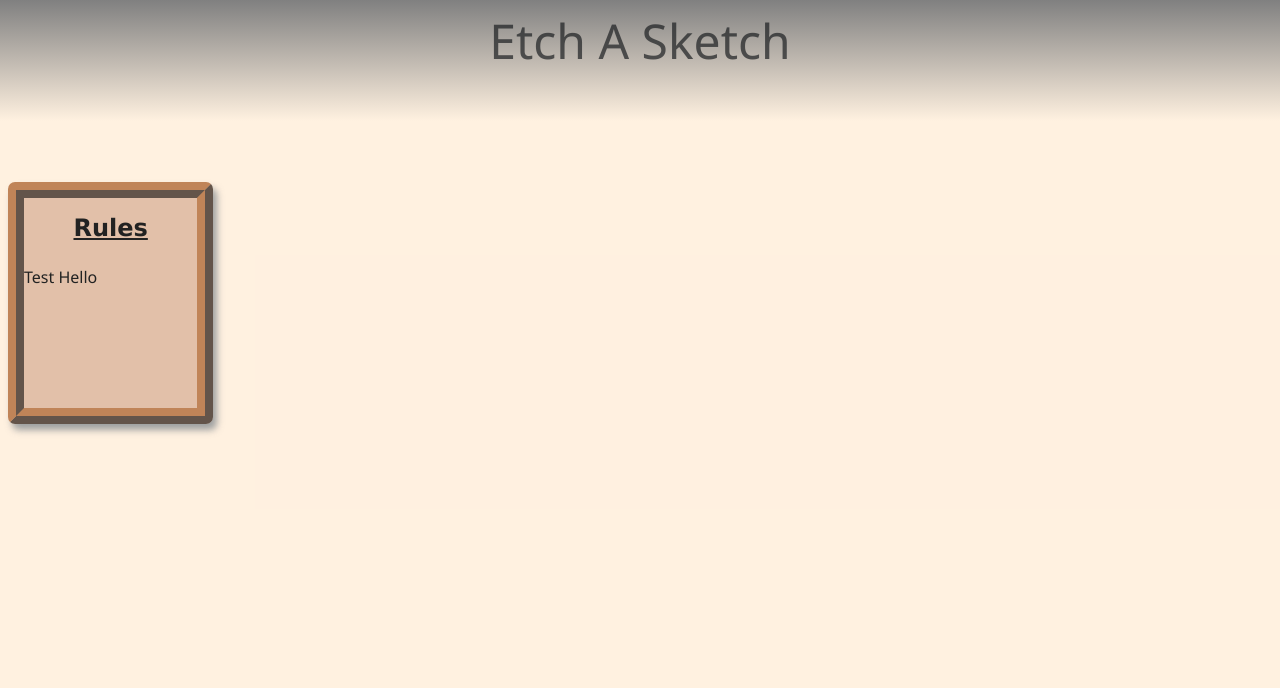
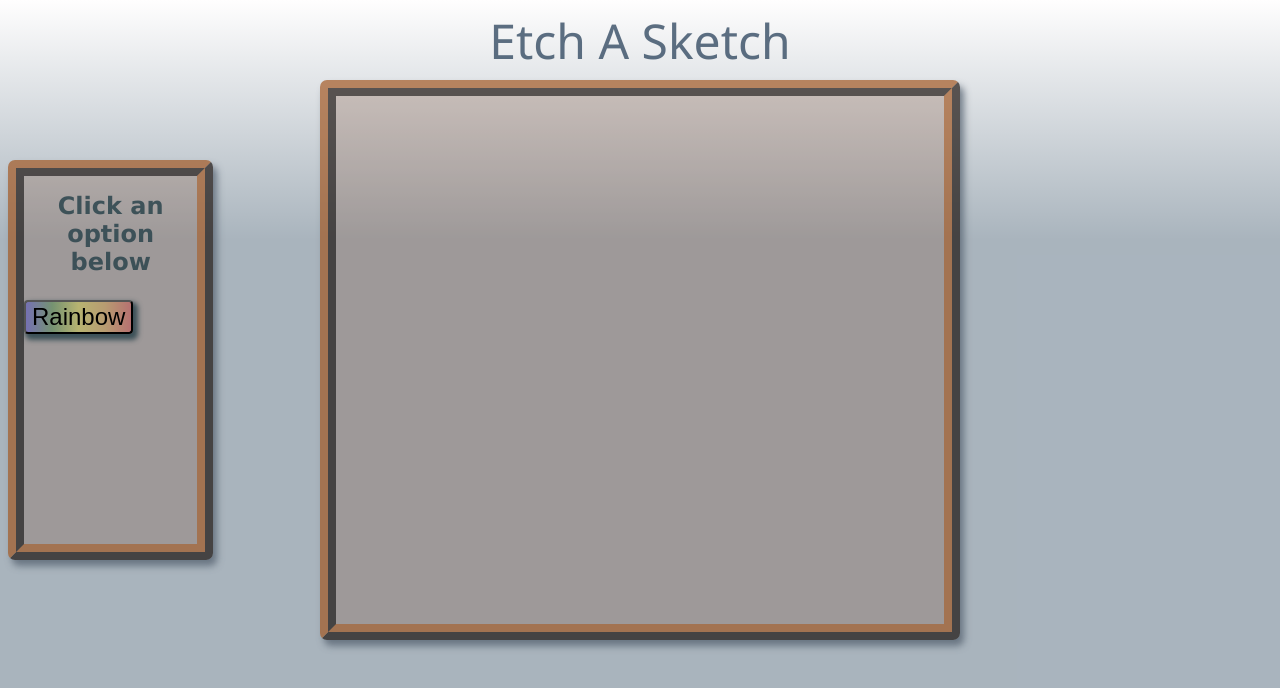
Before and after one commit to SometimesTheFur/etchASketch, a plain HTML site: page index.html in a window 1280 px wide. Drawn offline with Linux system fonts and the light colour scheme.

Commit message:
Added btn and divs

```diff
--- a/etchASketch.js
+++ b/etchASketch.js
@@ -22,17 +22,21 @@ const container = document.querySelector('#container');
             rulesTop.classList.add('rulesTop');
             rulesTop.style.alignContent = 'center';
             rulesTop.style.justifyContent = 'center';
-            rulesTop.textContent = "Rules"
+            rulesTop.textContent = "Click an option below"
         div2.appendChild(rulesTop);
 
-        const rulesBody = document.createElement('ul');
-            rulesBody.classList.add('rulesBody');
-            rulesBody.style.alignContent = 'center';
-            rulesBody.style.justifyContent;
+        const btn1 = document.createElement('button');
+            btn1.classList.add('btn');
+            btn1.style.background = 'linear-gradient(to left, rgba(255, 0, 0, 0.26), rgba(255, 166, 0, 0.26), rgba(255, 255, 0, 0.26), rgba(0, 128, 0, 0.26), rgba(0, 0, 255, 0.26))';
+            btn1.textContent = "Rainbow"
 
-            const r1 = document.createTextNode("Test" + " Hello");
-            div2.appendChild(r1);
+        div2.appendChild(btn1);
 
-        div2.appendChild(rulesBody);
+
 
     container.appendChild(div2);
+
+    const div3 = document.createElement('div');
+        div3.classList.add('div3');
+
+    container.appendChild(div3);
--- a/styles.css
+++ b/styles.css
@@ -1,19 +1,19 @@
 html, body {
     padding: 0;
     margin: 0;
-    background: rgba(255, 228, 196, 0.308);
+    background: rgba(91, 112, 131, 0.308);
     color: #222;
     font-family: 'Segoe UI', Tahoma, Geneva, Verdana, sans-serif;
 }
 #container {
     display: grid;
     grid-template-columns: repeat(12, 1fr);
-    grid-template-rows: repeat(12, 1fr);
+    grid-template-rows: repeat(12, 5rem);
 }
 
 .div1 {
-    background-image: linear-gradient(grey, rgba(128, 128, 128, 0));
-    grid-row: 1/3;
+    background-image: linear-gradient(rgb(255, 254, 254), rgba(255, 255, 255, 0));
+    grid-row: 1/4;
     grid-column: 1/13;
     margin: 0;
 }
@@ -22,31 +22,50 @@ html, body {
     text-align: center;
     font-size: 3rem;
     margin-top: .5rem;
-    color: rgba(21, 24, 27, 0.671);
+    color: rgba(43, 67, 92, 0.76);
+    /*text-shadow: 0px 0px 10px rgba(255, 0, 85, 0.411);*/
+
 
 }
 
 .div2 {
-    background-color: rgba(160, 81, 45, 0.301);
-    grid-row: 4/8;
+    background-color: rgba(122, 65, 38, 0.233);
+    grid-row: 3/8;
     grid-column: 1/3;
     margin-left: .5rem;
     border: 1rem ridge rgba(83, 43, 12, 0.562);
     border-radius: 7px;
-    box-shadow: 4px 6px 7px rgba(90, 103, 116, 0.589);
+    box-shadow: 4px 6px 7px rgba(90, 103, 116, 0.801);
 
 }
 .rulesTop {
     text-align: center;
     font-size: 1.5rem;
     margin-top: 1rem;
-    text-decoration: underline;
+    text-decoration: wavy;
     font-weight: bolder;
     font-family: 'Lucida Sans', 'Lucida Sans Regular', 'Lucida Grande', 'Lucida Sans Unicode', Geneva, Verdana, sans-serif;
+    color: rgba(43, 67, 76, 0.849);
 }
 
-.rulesBody {
-    text-align: left;
-    font-size: 1rem;
-    margin-top: 1rem;
+.btn {
+    text-align: center;
+    align-items: center;
+    display: flex;
+    justify-content: center;
+    font-size: 1.5rem;
+    margin-top: 0.1rem;
+    border-radius: 4px;
+    box-shadow: 3px 4px 5px 2px rgba(43, 67, 76, 0.849);
+    cursor: pointer;
 }
+
+.div3 {
+    background-color: rgba(122, 65, 38, 0.233);
+    grid-row: 2/9;
+    grid-column: 4/10;
+    border: 1rem ridge rgba(83, 43, 12, 0.562);
+    border-radius: 7px;
+    box-shadow: 4px 6px 7px rgba(90, 103, 116, 0.801);
+
+}
```
